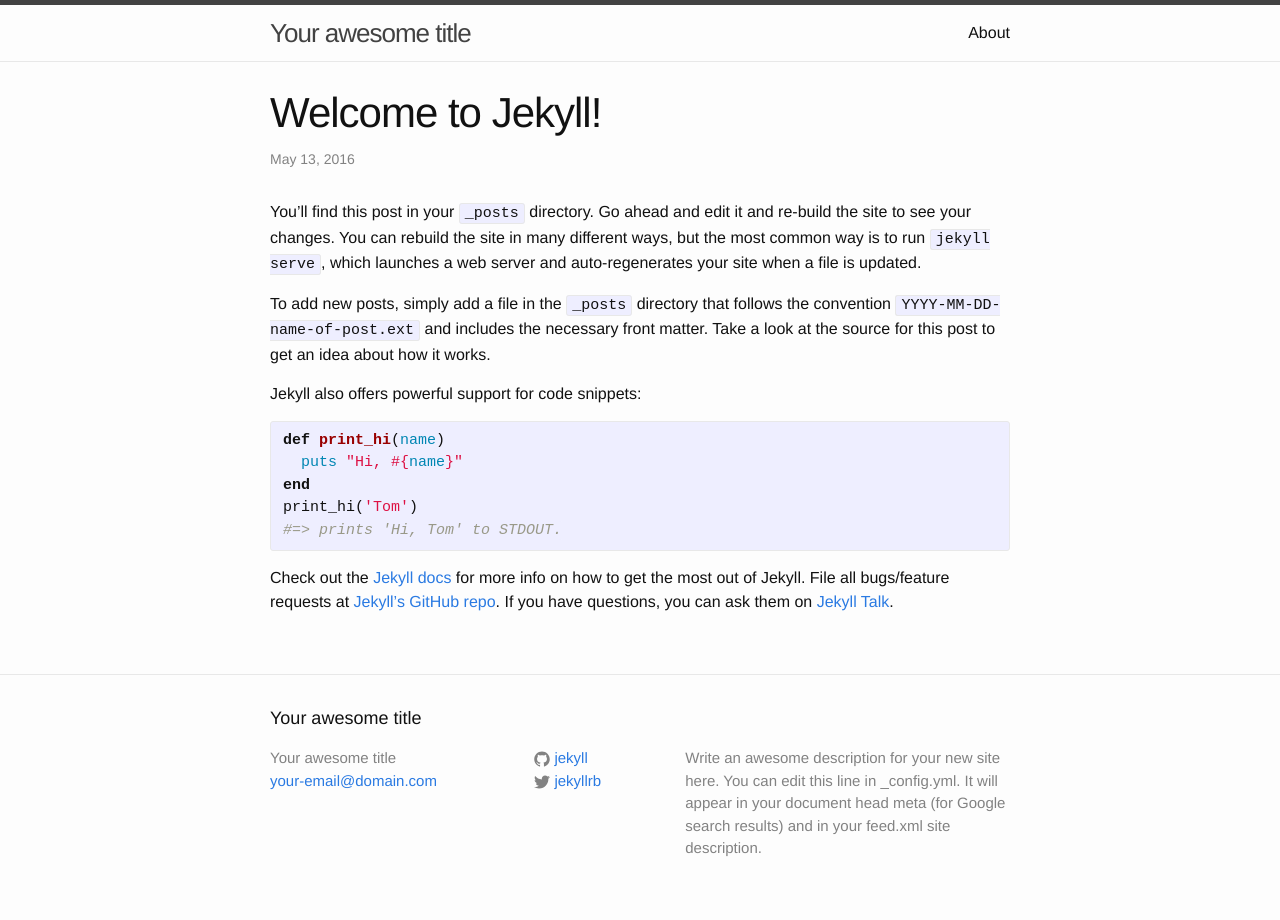
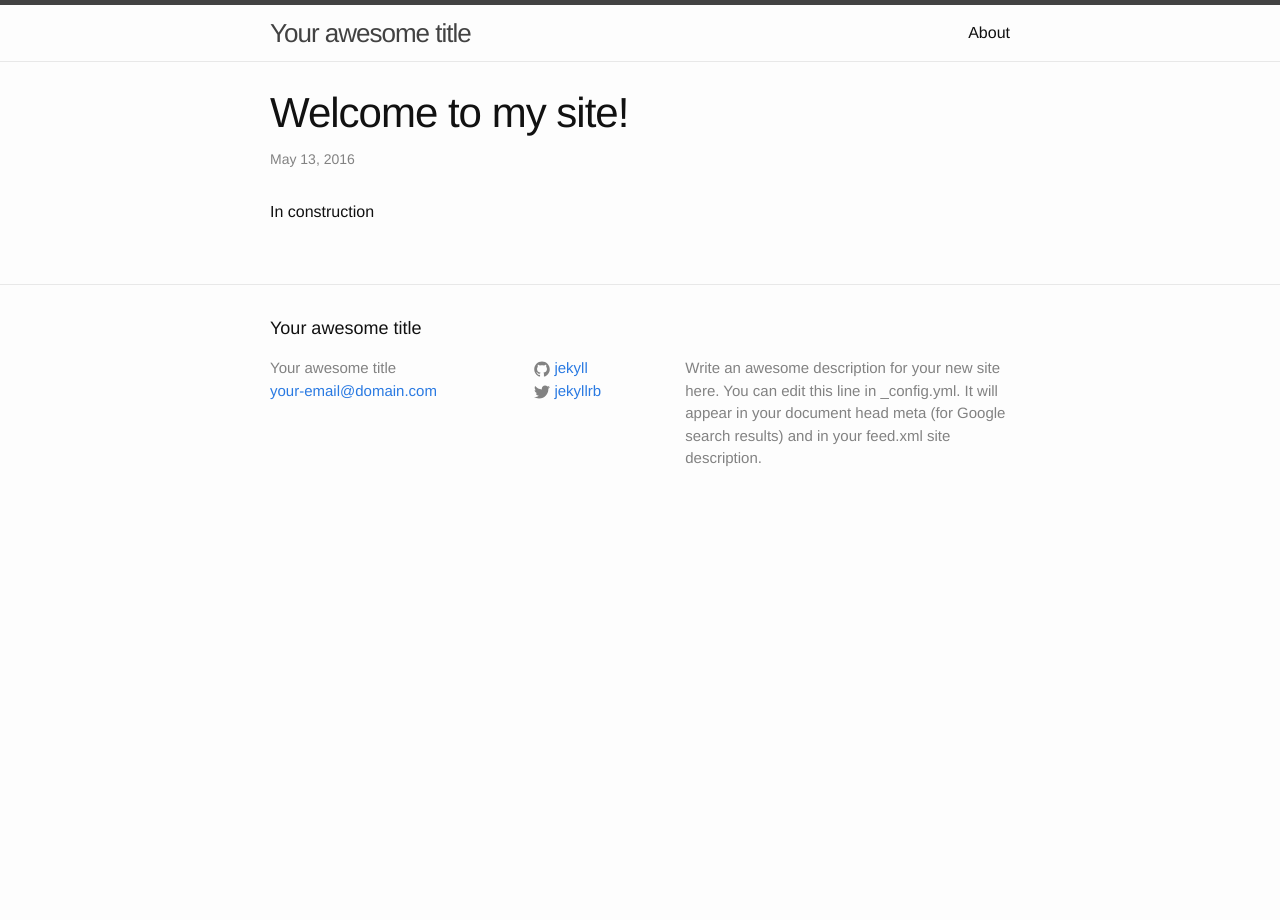
Before and after one commit to k-suler/k-suler.github.io, a Jekyll site: the page built from _posts/2016-05-13-welcome-to-jekyll.markdown, in a window 1280 px wide. Built offline with Jekyll 4.4.1, drawn with Linux system fonts in a browser that asks for light colours.

Commit message:
Update 2016-05-13-welcome-to-jekyll.markdown

```diff
--- a/_posts/2016-05-13-welcome-to-jekyll.markdown
+++ b/_posts/2016-05-13-welcome-to-jekyll.markdown
@@ -1,24 +1,11 @@
 ---
 layout: post
-title:  "Welcome to Jekyll!"
+title:  "Welcome to my site!"
 date:   2016-05-13 06:07:22 -0400
 categories: jekyll update
 ---
-You’ll find this post in your `_posts` directory. Go ahead and edit it and re-build the site to see your changes. You can rebuild the site in many different ways, but the most common way is to run `jekyll serve`, which launches a web server and auto-regenerates your site when a file is updated.
+In construction
 
-To add new posts, simply add a file in the `_posts` directory that follows the convention `YYYY-MM-DD-name-of-post.ext` and includes the necessary front matter. Take a look at the source for this post to get an idea about how it works.
-
-Jekyll also offers powerful support for code snippets:
-
-{% highlight ruby %}
-def print_hi(name)
-  puts "Hi, #{name}"
-end
-print_hi('Tom')
-#=> prints 'Hi, Tom' to STDOUT.
-{% endhighlight %}
-
-Check out the [Jekyll docs][jekyll-docs] for more info on how to get the most out of Jekyll. File all bugs/feature requests at [Jekyll’s GitHub repo][jekyll-gh]. If you have questions, you can ask them on [Jekyll Talk][jekyll-talk].
 
 [jekyll-docs]: http://jekyllrb.com/docs/home
 [jekyll-gh]:   https://github.com/jekyll/jekyll
```
